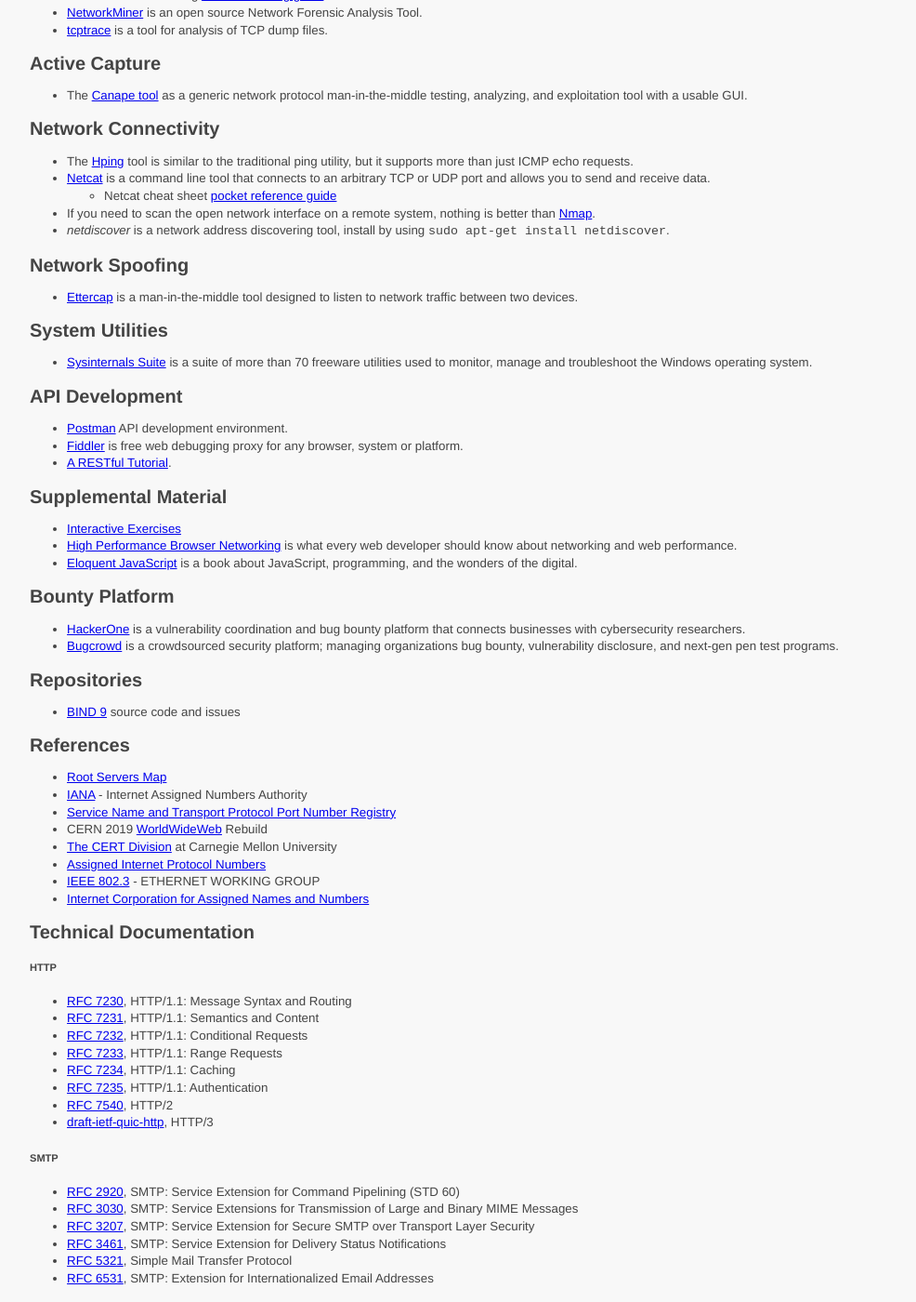
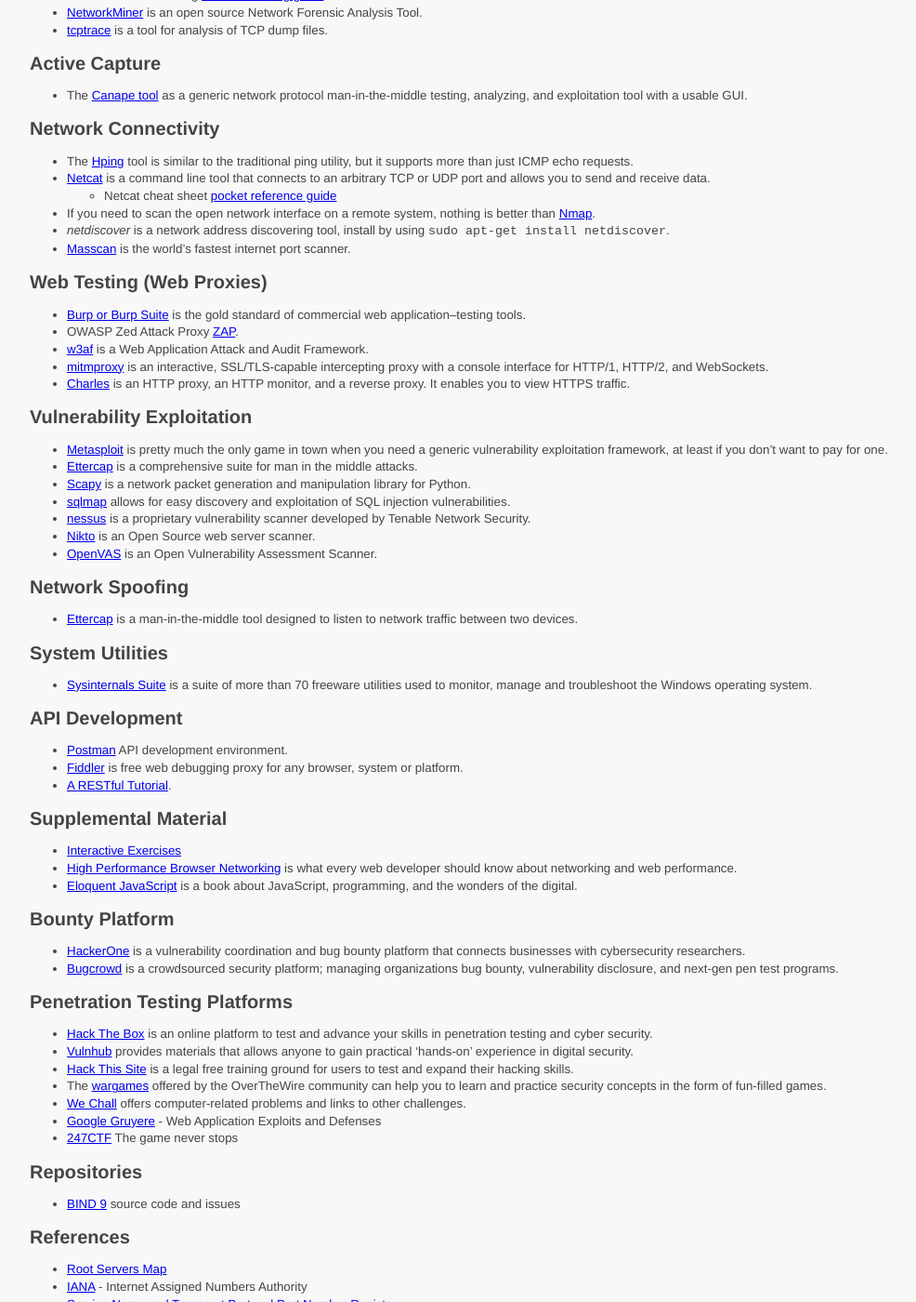
Before and after one commit to ycpcs/cs330-fall2021, a Jekyll site: the page built from resources/index.md, in a window 1280 px wide and 1400 px high, scrolled down 438 px. Shown: the whole window at 93% size, without its empty margins (68-1054 px from the left). Built offline with Jekyll 4.4.1, drawn with Linux system fonts in a browser that asks for light colours.

Commit message:
Update resources

```diff
--- a/resources/index.md
+++ b/resources/index.md
@@ -38,6 +38,26 @@ Network Connectivity
   - Netcat cheat sheet [pocket reference guide](docs/netcat_cheat_sheet_v1.pdf)
 - If you need to scan the open network interface on a remote system, nothing is better than [Nmap](https://nmap.org/).
 - _netdiscover_ is a network address discovering tool, install by using `sudo apt-get install netdiscover`.
+- [Masscan](https://github.com/robertdavidgraham/masscan/) is the world's fastest internet port scanner.
+
+Web Testing (Web Proxies)
+------------------------------------
+- [Burp or Burp Suite](https://portswigger.net/burp) is the gold standard of commercial web application–testing tools.
+- OWASP Zed Attack Proxy [ZAP](https://www.zaproxy.org/).
+- [w3af](http://w3af.org/) is a Web Application Attack and Audit Framework.
+- [mitmproxy](https://mitmproxy.org/) is an interactive, SSL/TLS-capable intercepting proxy with a console interface for HTTP/1, HTTP/2, and WebSockets.
+- [Charles](https://www.charlesproxy.com/) is an HTTP proxy, an HTTP
+monitor, and a reverse proxy. It enables you to view HTTPS traffic.
+
+Vulnerability Exploitation
+------------------------------------
+- [Metasploit](https://github.com/rapid7/metasploit-framework) is pretty much the only game in town when you need a generic vulnerability exploitation framework, at least if you don’t want to pay for one.
+- [Ettercap](https://www.ettercap-project.org/) is a comprehensive suite for man in the middle attacks.
+- [Scapy](https://scapy.net/) is a network packet generation and manipulation library for Python.
+- [sqlmap](http://sqlmap.org/) allows for easy discovery and exploitation of SQL injection vulnerabilities.
+- [nessus](https://www.tenable.com/products/nessus/nessus-essentials) is a proprietary vulnerability scanner developed by Tenable Network Security.
+- [Nikto](https://cirt.net/Nikto2) is an Open Source web server scanner.
+- [OpenVAS](http://www.openvas.org/) is an Open Vulnerability Assessment Scanner.
 
 Network Spoofing
 ------------------------------------
@@ -64,6 +84,16 @@ Bounty Platform
 -----------------------------------
 - [HackerOne](https://www.hackerone.com/) is a vulnerability coordination and bug bounty platform that connects businesses with cybersecurity researchers.
 - [Bugcrowd](https://www.bugcrowd.com/) is a crowdsourced security platform; managing organizations bug bounty, vulnerability disclosure, and next-gen pen test programs.
+
+Penetration Testing Platforms
+-----------------------------------
+- [Hack The Box](https://www.hackthebox.eu/) is an online platform to test and advance your skills in penetration testing and cyber security.
+- [Vulnhub](https://www.vulnhub.com/) provides materials that allows anyone to gain practical 'hands-on' experience in digital security.
+- [Hack This Site](https://www.hackthissite.org/) is a legal free training ground for users to test and expand their hacking skills.
+- The [wargames](https://overthewire.org/wargames/) offered by the OverTheWire community can help you to learn and practice security concepts in the form of fun-filled games.
+- [We Chall](http://www.wechall.net) offers computer-related problems and links to other challenges.
+- [Google Gruyere](https://google-gruyere.appspot.com/) - Web Application Exploits and Defenses
+- [247CTF](https://247ctf.com/) The game never stops
 
 Repositories
 -----------------------------------
```
